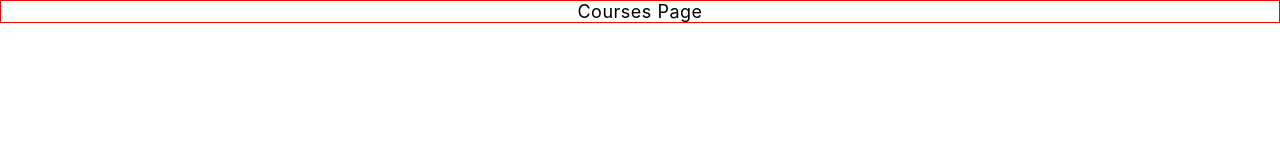
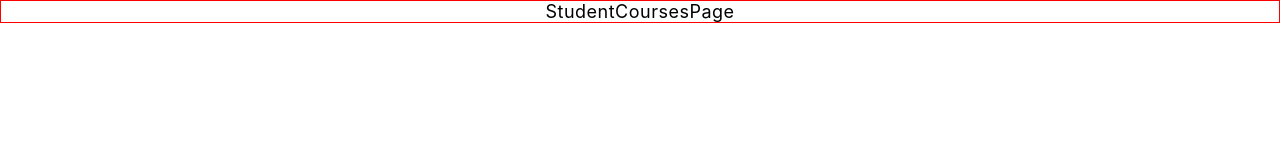
Before and after one commit to daniel-schroeder-dev/student-dashboard, a React (Create React App) app in the folder react-ui/: page /students/1/courses in a window 1280 px wide. Shown: the top 160 px of the page. Built offline with nearby package versions, Linux system fonts and the light colour scheme.

Commit message:
Rename images -> students. Begin setting up StudentCoursesPage.

```diff
--- a/react-ui/src/App.js
+++ b/react-ui/src/App.js
@@ -1,16 +1,17 @@
 import React from 'react';
-import { Switch, Route, NavLink } from 'react-router-dom';
+import { Switch, Route } from 'react-router-dom';
 
 import './App.css';
 
 import StudentsDashboardPage from './pages/StudentsDashboardPage/StudentsDashboardPage';
+import StudentCoursesPage from './pages/StudentCoursesPage/StudentCoursesPage';
 
 function App() {
   return (
     <div className="app">
       <Switch>
-        <Route path={`/students/:id/courses`}>
-          Courses Page
+        <Route path="/students/:id/courses">
+          <StudentCoursesPage />
         </Route>
         <Route path="/students">
           <StudentsDashboardPage />
--- /dev/null
+++ b/react-ui/src/pages/StudentCoursesPage/StudentCoursesPage.js
@@ -0,0 +1,21 @@
+import React from 'react';
+import { useRouteMatch } from 'react-router-dom';
+
+import './StudentCoursesPage.css';
+
+import students from '../../utils/students';
+
+function StudentCoursesPage(props) {
+
+  const match = useRouteMatch();
+
+  console.log(match);
+
+  return (
+    <div className="student-courses-page">
+      StudentCoursesPage
+    </div>
+  );
+}
+
+export default StudentCoursesPage;
--- a/react-ui/src/pages/StudentsDashboardPage/StudentsDashboardPage.js
+++ b/react-ui/src/pages/StudentsDashboardPage/StudentsDashboardPage.js
@@ -3,7 +3,7 @@ import { useHistory } from 'react-router-dom';
 
 import './StudentsDashboardPage.css';
 
-import images from '../../utils/images';
+import students from '../../utils/students';
 
 function StudentsDashboardPage(props) {
 
@@ -16,10 +16,10 @@ function StudentsDashboardPage(props) {
     history.push(`/students/${id}/courses`);
   };
 
-  const studentImages = images.map(image => (
-    <tr className="students-dashboard-page__student-info-row" onClick={() => handleClick(image.id)} key={image.src}>
-      <td className="students-dashboard-page__student-img-wrapper"><img className="students-dashboard-page__student-img" src={image.src} alt="student" /></td>
-      <td><p className="students-dashboard-page__student-name" >{image.name}</p></td>
+  const studentsInfo = students.map(student => (
+    <tr className="students-dashboard-page__student-info-row" onClick={() => handleClick(student.id)} key={student.src}>
+      <td className="students-dashboard-page__student-img-wrapper"><img className="students-dashboard-page__student-img" src={student.src} alt="student" /></td>
+      <td><p className="students-dashboard-page__student-name" >{student.name}</p></td>
       <td><p className="students-dashboard-page__attempted">{randomAttempted()}/16</p></td>
       <td><p>{randomScore()}/100</p></td>
     </tr>
@@ -36,7 +36,7 @@ function StudentsDashboardPage(props) {
           </tr>
         </thead>
         <tbody>
-          {studentImages}
+          {studentsInfo}
         </tbody>
       </table>
     </div>
--- a/react-ui/src/utils/images.js
+++ b/react-ui/src/utils/students.js
@@ -12,7 +12,7 @@ import student10 from '../fixtures/student-images/men-5.jpg';
 
 const faker = require('faker');
 
-const images = [
+const students = [
   {
     id: 1,
     src: student1,
@@ -65,4 +65,4 @@ const images = [
   },
 ];
 
-export default images;
+export default students;
```
Also changed, not shown: react-ui/src/pages/StudentCoursesPage/StudentCoursesPage.css (added).
